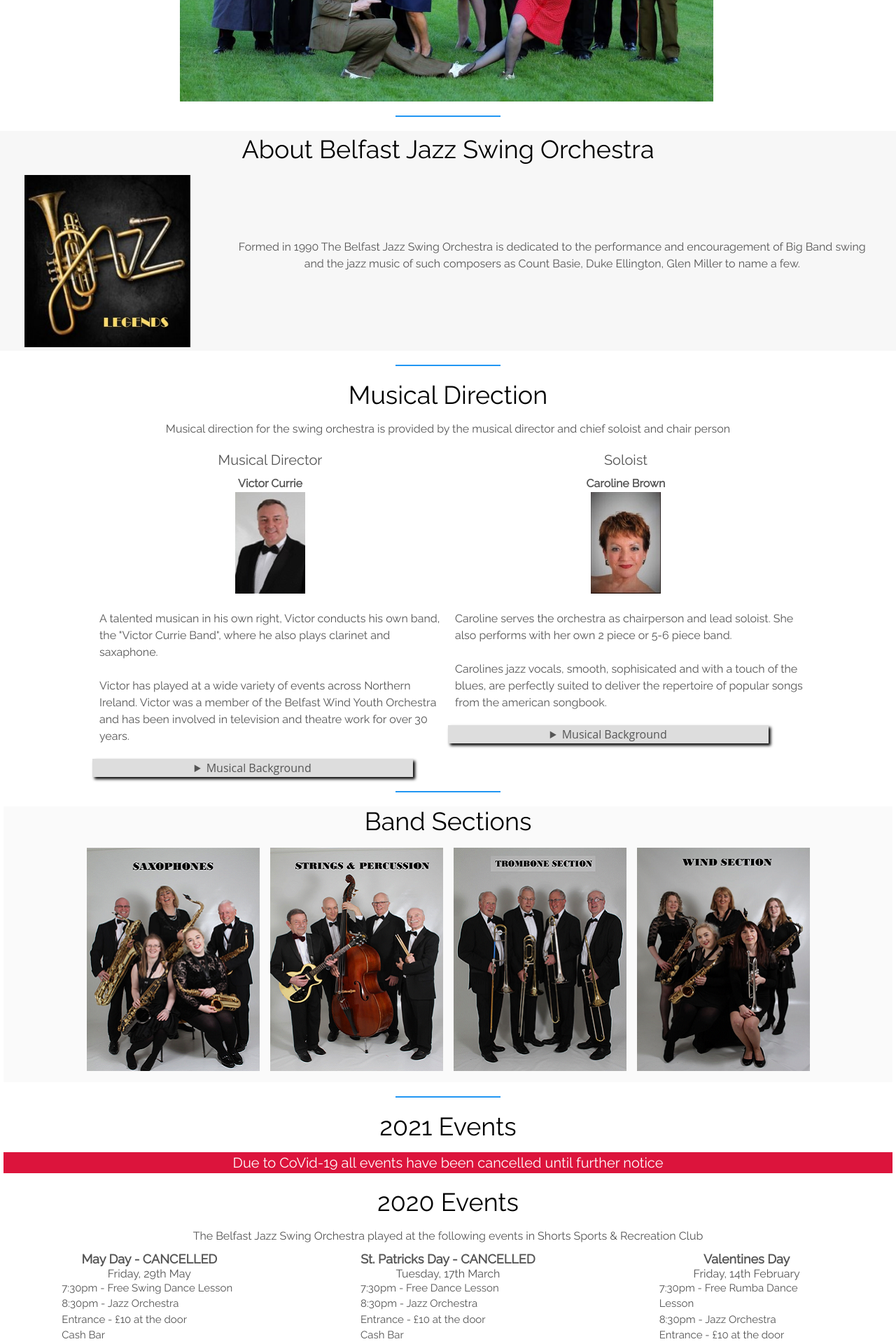
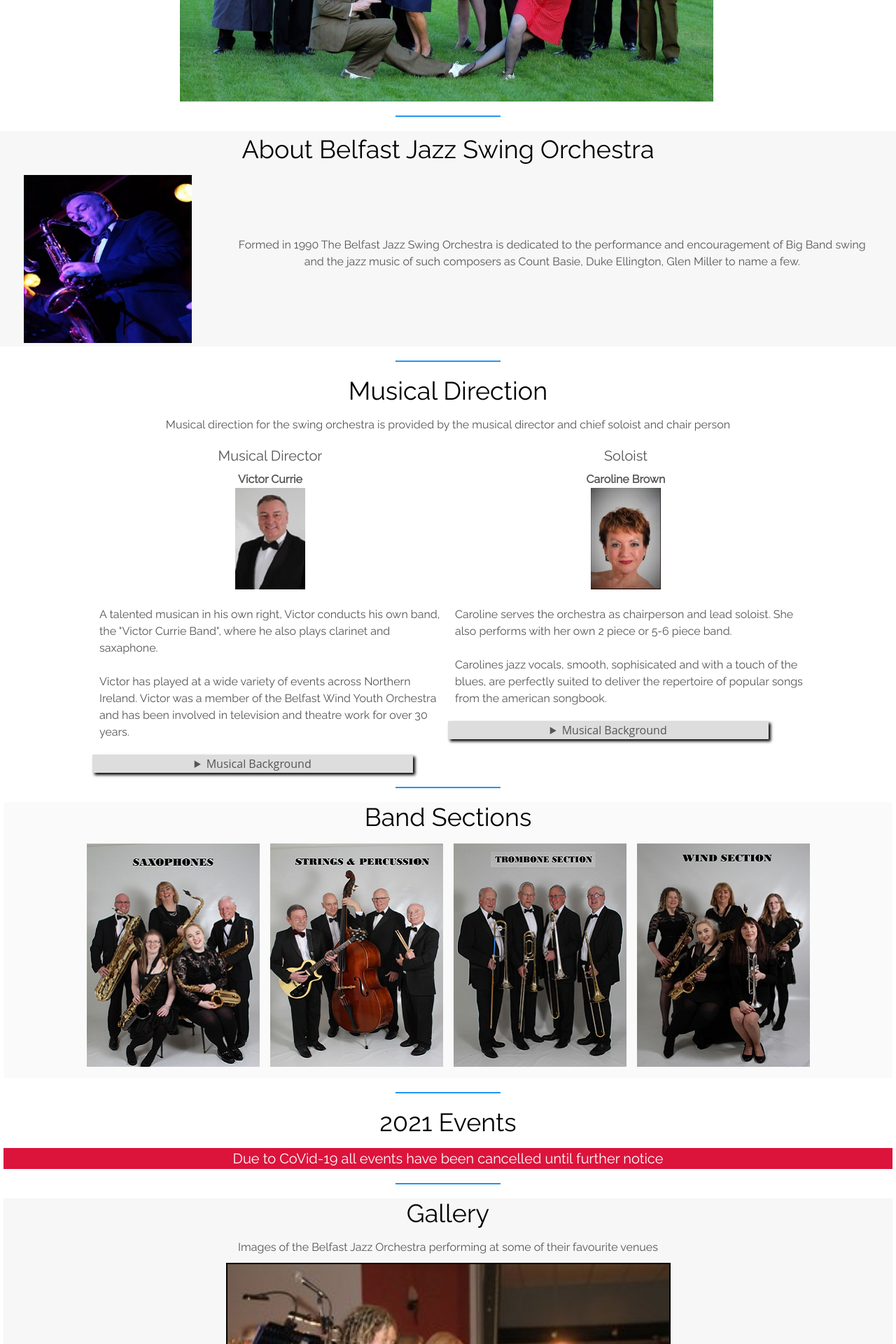
Before and after one commit to mboomer/belfast-jazz-orchestra, a PHP site: page / in a window 1280 px wide. Shown: the part 407-2327 px from the top of the page at 70% size. Run offline with PHP 8.4, Linux system fonts and the light colour scheme; data that the repository does not hold is empty; some libraries are stand-ins or nearby versions.

Commit message:
issue#41 and issue#42

```diff
--- a/index.php
+++ b/index.php
@@ -131,7 +131,7 @@
         <div id="about">
             <h3 class="title">about belfast Jazz Swing Orchestra</h3>
             <div id="two-cols">
-                <div class="about-img"><img src="img/about.jpg" alt="About Belfast Jazz"></div>
+                <div class="about-img"><img src="img/about.jpg" alt="Victor Currie On Saxaphone"></div>
                 <div class="about-bio">
                 <p>Formed in 1990 The Belfast Jazz Swing Orchestra is dedicated to the performance and encouragement of Big Band swing and the jazz music of such composers as Count Basie, Duke Ellington, Glen Miller to name a few.</p>
                 </div>
@@ -270,13 +270,15 @@
             <h3 class="title">2021 Events</h3>
             <p class="covid19">Due to CoVid-19 all events have been cancelled until further notice</p>
 
+<!-- This can be replaced with any event information for 2021
+
             <h3 class="title">2020 Events</h3>
             <p>The Belfast Jazz Swing Orchestra played at the following events in Shorts Sports &amp; Recreation Club</p>
 
             <ul class="grid">
                 <li><h3>May Day - CANCELLED</h3>
                     <h4>Friday, 29th May</h4>
-                    <!-- <p class="event-img"><img src="img/events-may29-2020.jpg" alt="May Day Ball"></p>-->
+                     <p class="event-img"><img src="img/events-may29-2020.jpg" alt="May Day Ball"></p>
                     <div class="event-desc">
                         <ul>
                             <li>7:30pm - Free Swing Dance Lesson</li>
@@ -289,7 +291,7 @@
                 </li>
                 <li><h3>St. Patricks Day - CANCELLED</h3>
                     <h4>Tuesday, 17th March</h4>
-                    <!-- <p class="event-img"><img src="img/events-mar17-2020.jpg" alt="St. Patricks Day"></p>-->
+                     <p class="event-img"><img src="img/events-mar17-2020.jpg" alt="St. Patricks Day"></p>
                     <div class="event-desc">
                         <ul>
                             <li>7:30pm - Free Dance Lesson</li>
@@ -302,7 +304,7 @@
                 </li>
                 <li><h3>Valentines Day</h3>
                     <h4>Friday, 14th February</h4>
-                    <!-- <p class="event-img"><img src="img/events-feb14-2020.jpg" alt="Valentines Day"></p>-->
+                     <p class="event-img"><img src="img/events-feb14-2020.jpg" alt="Valentines Day"></p>
                     <div class="event-desc">
                         <ul>
                             <li>7:30pm - Free Rumba Dance Lesson</li>
@@ -314,7 +316,9 @@
                     </div>
                 </li>
             </ul>
+-->
         </div>
+
         <hr>
         <!-- ********************************************************************************** -->
 
@@ -450,6 +454,8 @@
         <!-- ********************************************************************************** -->
         <div id="shorts-rec">
             <h3 class="title">Shorts Sports and Recreation Club</h3>
+            <p>The Belfast Jazz Swing Orchestra play regularly at Shorts Sports &amp; Recreation Club</p>
+
             <section class="flexbox-section">
                 <p><iframe src="https://www.google.com/maps/embed?pb=!1m18!1m12!1m3!1d2310.4525142933817!2d-5.868228184560744!3d54.613636886732536!2m3!1f0!2f0!3f0!3m2!1i1024!2i768!4f13.1!3m3!1m2!1s0x486109882aefe66b%3A0xbcba9519915a79e2!2sShorts%20Sports%20%26%20Recreational%20Club!5e0!3m2!1sen!2suk!4v1582622869891!5m2!1sen!2suk" frameborder="0" style="border:0;" allowfullscreen=""></iframe></p>
                 <p>Shorts Sports & Recreation Club,<br>
@@ -506,7 +512,7 @@
                 <li><a href="#" target="_blank"><i class="fab fa-pinterest-square"></i></a></li>
             </ul>
             <p>&copy; <script>document.write(new Date().getFullYear());</script> Belfast Jazz Swing Orchestra</p>
-            <p>Dance like no-one is watching - Sing like no one is listening</p>
+<!--            <p>Dance like no-one is watching - Sing like no one is listening</p>      -->
         </footer>
         <!-- ********************************************************************************** -->
 
```
Also changed, not shown: img/about.jpg.
